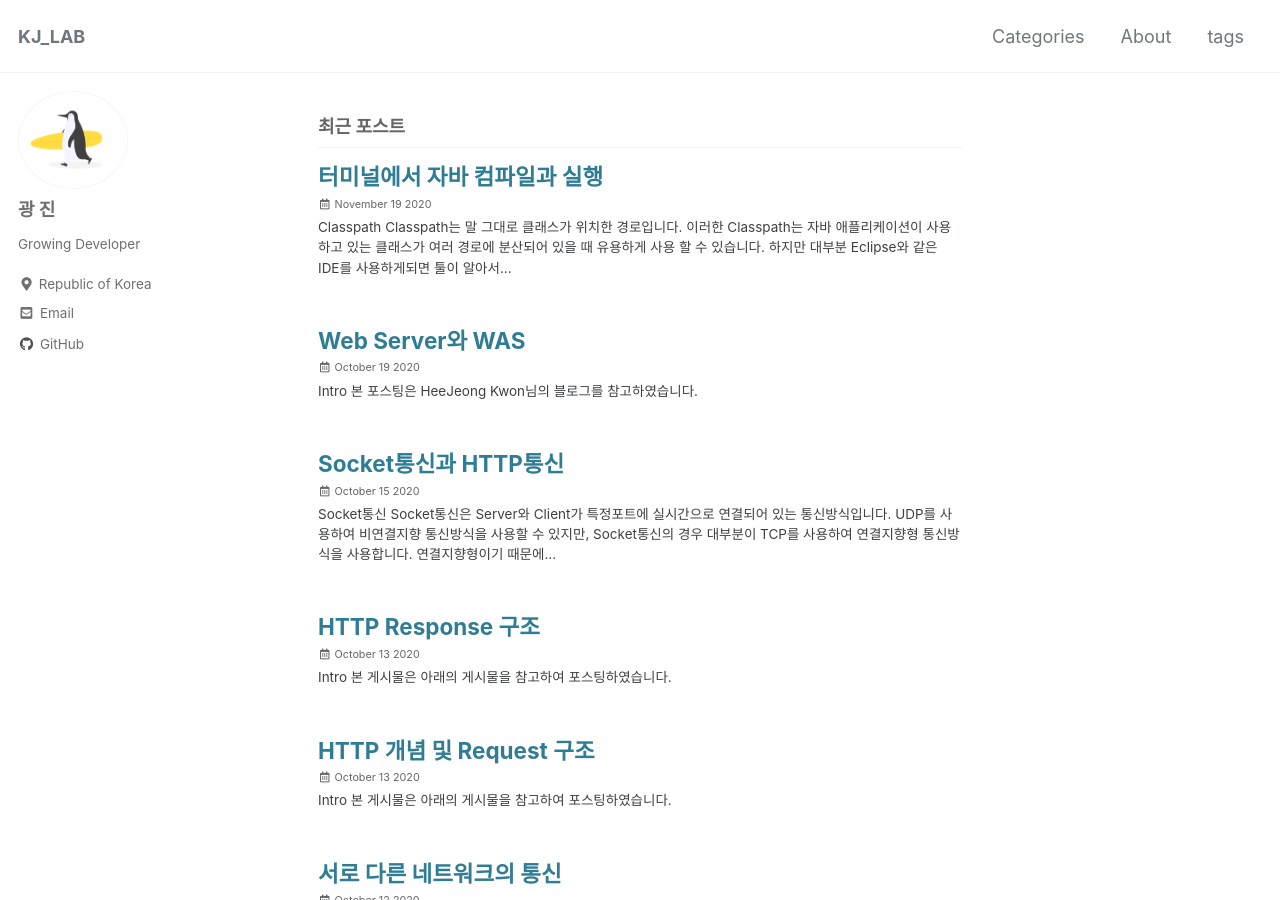
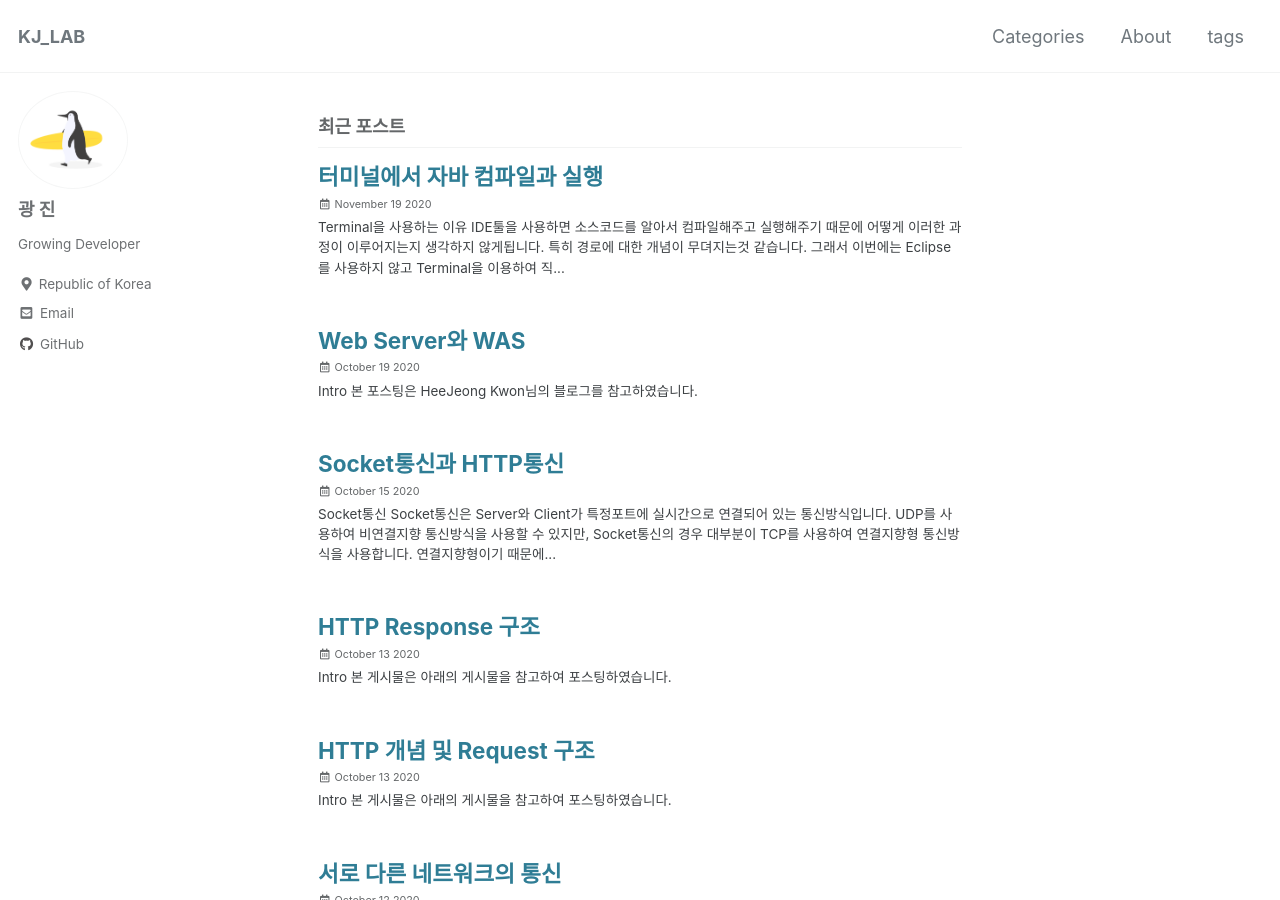
Before and after one commit to KOR-SHIN/KOR-SHIN.github.io, a Jekyll site: the page built from index.markdown, in a window 1280 px wide and 900 px high. Built offline with Jekyll 4.4.1, drawn with Linux system fonts in a browser that asks for light colours; cached includes are drawn as plain includes; the list of posts is cut into pages by our own code.

Commit message:
[Modify] 중복내용 삭제

```diff
--- a/_posts/2020-11-19-terminal-compile.md
+++ b/_posts/2020-11-19-terminal-compile.md
@@ -7,12 +7,12 @@ tag:
  - JAVA
 ---
 
-## __Classpath__
+## __Terminal을 사용하는 이유__
 ---
-`Classpath`는 말 그대로 클래스가 위치한 경로입니다.<br>
-이러한 Classpath는 자바 애플리케이션이 사용하고 있는 클래스가 여러 경로에 분산되어 있을 때 유용하게 사용 할 수 있습니다.<br>
-하지만 대부분 `Eclipse`와 같은 `IDE`를 사용하게되면 툴이 알아서 컴파일을 해주기때문에 이러한 개념을 신경쓰지 않게됩니다.<br>
-따라서 오늘은 터미널을 통해 .java파일을 컴파일하고 실행해보면서 Classpath를 지정해주는 예제를 살펴보려고 합니다.<br>
+`IDE`툴을 사용하면 소스코드를 알아서 컴파일해주고 실행해주기 때문에 어떻게 이러한 과정이 이루어지는지 생각하지 않게됩니다.<br>
+특히 경로에 대한 개념이 무뎌지는것 같습니다.<br>
+그래서 이번에는 `Eclipse`를 사용하지 않고 `Terminal`을 이용하여 직접 자바소스파일을 컴파일하고 실행시켜보면서
+`IDE`툴이 우리에게 어떤 편리함을 제공하는지, 소스코드파일이 실행되는 과정은 어떻게 이루어져있는지를 살펴보려고 합니다.
 
 ## __java파일 생성하기__
 ---
```
